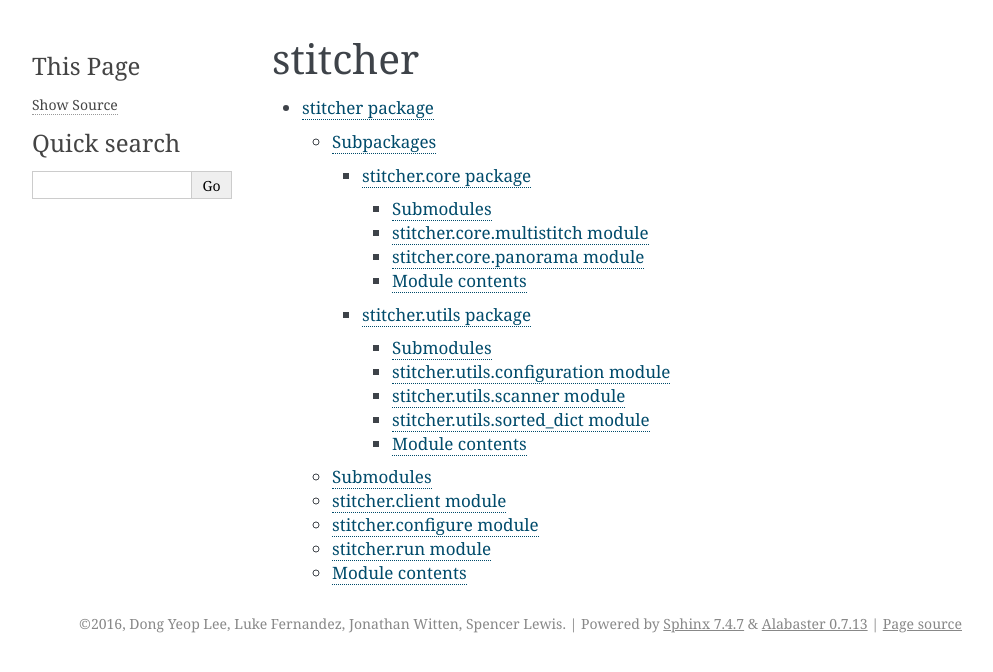
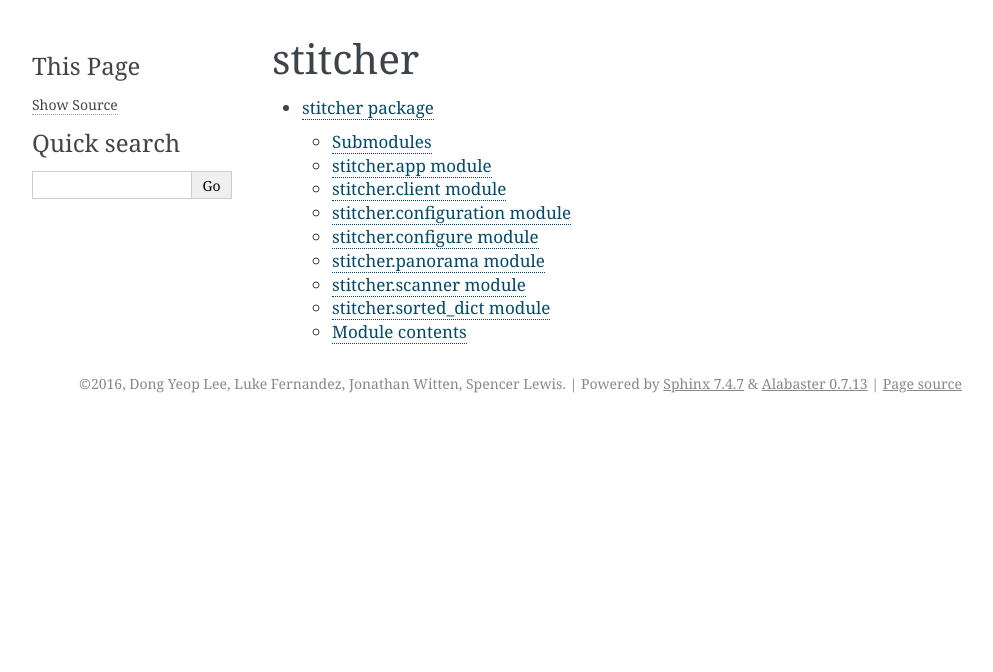
Before and after one commit to 360ls/stitcher, a Sphinx documentation site: the page built from docs/source/modules.rst, in a window 1280 px wide. Shown: the top 672 px of the page, without its empty margins (148-1141 px from the left). Built offline with Sphinx 7.4.7, drawn with Linux system fonts in a browser that asks for light colours; some of the changed lines change nothing that is shown.

Commit message:
update doc structure

```diff
--- a/docs/source/stitcher.rst
+++ b/docs/source/stitcher.rst
@@ -1,21 +1,29 @@
 stitcher package
 ================
 
-Subpackages
------------
-
-.. toctree::
-
-    stitcher.core
-    stitcher.utils
-
 Submodules
 ----------
+
+stitcher.app module
+-------------------
+
+.. automodule:: stitcher.app
+    :members:
+    :undoc-members:
+    :show-inheritance:
 
 stitcher.client module
 ----------------------
 
 .. automodule:: stitcher.client
+    :members:
+    :undoc-members:
+    :show-inheritance:
+
+stitcher.configuration module
+-----------------------------
+
+.. automodule:: stitcher.configuration
     :members:
     :undoc-members:
     :show-inheritance:
@@ -28,10 +36,26 @@ stitcher.configure module
     :undoc-members:
     :show-inheritance:
 
-stitcher.run module
--------------------
+stitcher.panorama module
+------------------------
 
-.. automodule:: stitcher.run
+.. automodule:: stitcher.panorama
+    :members:
+    :undoc-members:
+    :show-inheritance:
+
+stitcher.scanner module
+-----------------------
+
+.. automodule:: stitcher.scanner
+    :members:
+    :undoc-members:
+    :show-inheritance:
+
+stitcher.sorted_dict module
+---------------------------
+
+.. automodule:: stitcher.sorted_dict
     :members:
     :undoc-members:
     :show-inheritance:
```
